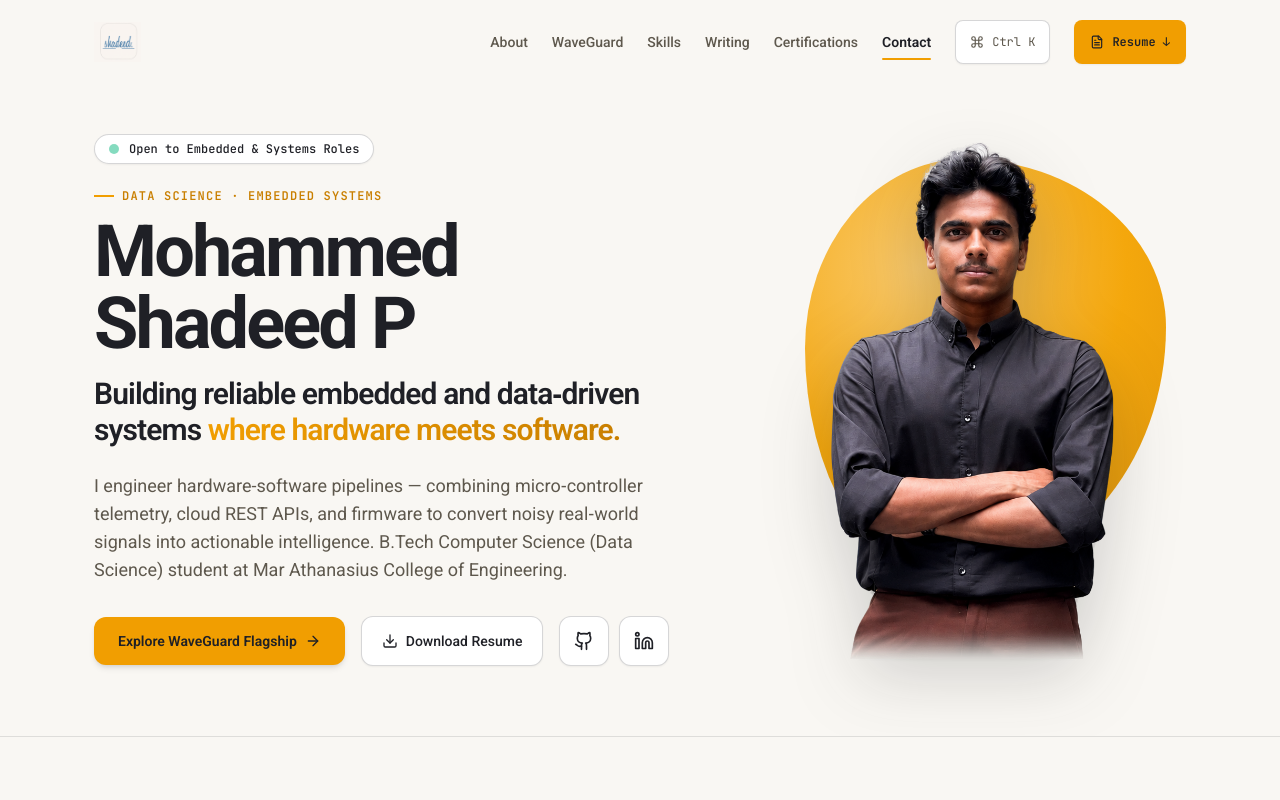
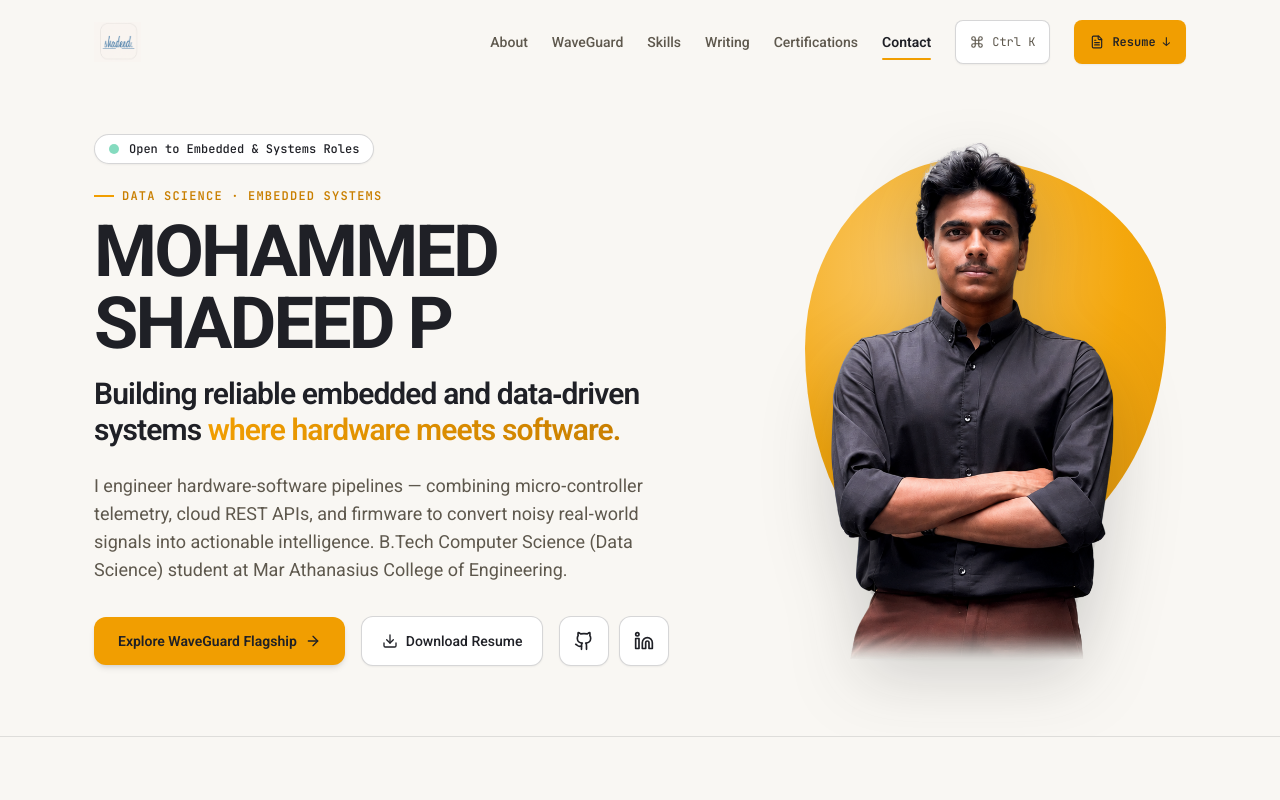
Before and after one commit to shadeed2004-gif/shadeed2004-gif.github.io, a React (Vite) app: page / in a window 1280 px wide. Shown: the top 800 px of the page. Built offline with nearby package versions, Linux system fonts and the light colour scheme.

Commit message:
Update main Hero heading to uppercase (MOHAMMED SHADEED P)

```diff
--- a/src/components/Hero.jsx
+++ b/src/components/Hero.jsx
@@ -27,8 +27,8 @@ export default function Hero() {
           </div>
 
           {/* Name Heading */}
-          <h1 className="text-5xl sm:text-6xl lg:text-7xl font-display font-bold text-ink tracking-tightest leading-[0.98] mb-4">
-            Mohammed Shadeed P
+          <h1 className="text-5xl sm:text-6xl lg:text-7xl font-display font-bold text-ink tracking-tightest leading-[0.98] mb-4 uppercase">
+            MOHAMMED SHADEED P
           </h1>
 
           {/* Refined Identity Positioning Headline */}
```
